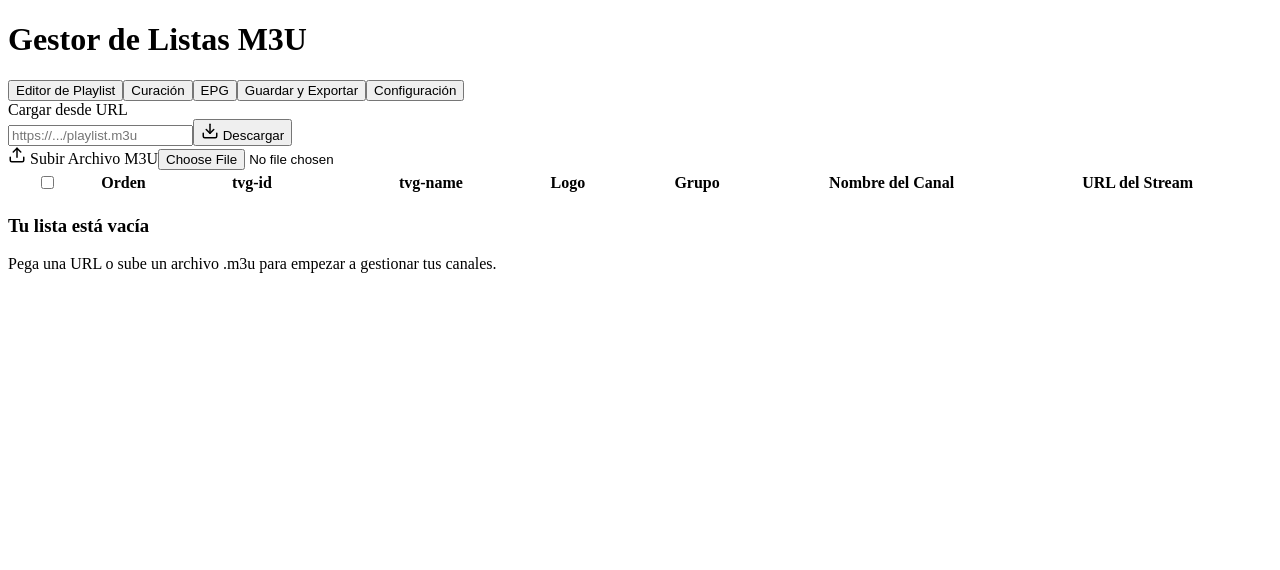
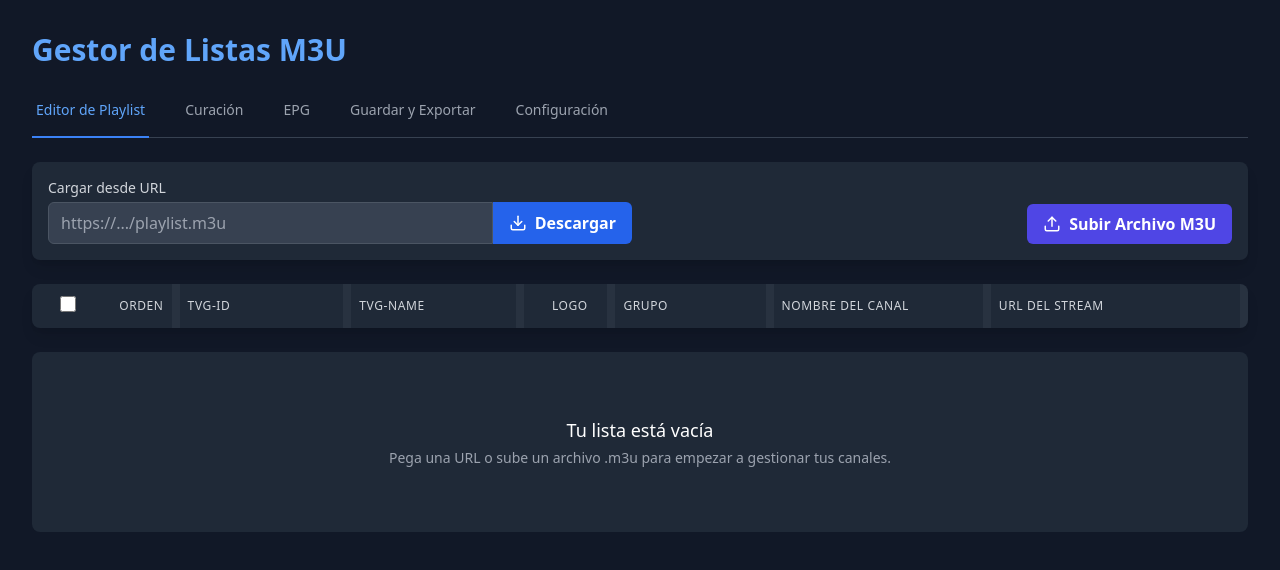
Before and after one commit to hijodkain/PWA-M3U-Manager, a Next.js app: page / in a window 1280 px wide. Shown: the top 570 px of the page. Built offline with nearby package versions, Linux system fonts and the light colour scheme.

Commit message:
ultimos ajustes para que funcione en servidor local. se hace un npm install y luego npm run dev desde la terminal de Visual Studio Code y funciona.

```diff
--- a/package.json
+++ b/package.json
@@ -25,6 +25,7 @@
     "eslint-config-next": "14.2.3",
     "postcss": "^8",
     "tailwindcss": "^3.4.1",
-    "typescript": "^5"
+    "typescript": "^5",
+    "autoprefixer": "^10.4.19"
   }
 }
--- /dev/null
+++ b/pages/_app.tsx
@@ -0,0 +1,8 @@
+import '../styles/globals.css';
+import type { AppProps } from 'next/app';
+
+function MyApp({ Component, pageProps }: AppProps) {
+  return <Component {...pageProps} />;
+}
+
+export default MyApp;
--- a/tailwind.config.js
+++ b/tailwind.config.js
@@ -2,9 +2,7 @@
 module.exports = {
   content: [
     "./pages/**/*.{js,ts,jsx,tsx,mdx}",
-    "./components/**/*.{js,ts,jsx,tsx,mdx}",
-    "./app/**/*.{js,ts,jsx,tsx,mdx}",
-    "./**/*.{js,ts,jsx,tsx,mdx}",
+    "./*.{tsx,ts}",
   ],
   theme: {
     extend: {},
```
Also changed, not shown: tsconfig.json (added, +28 -0 lines), next-env.d.ts (added), 1 other file (tests, documents, lock files or other folders).
